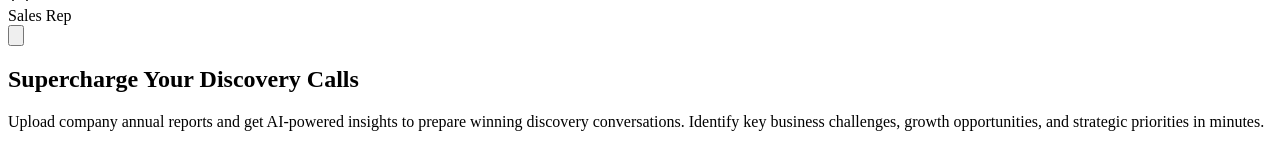
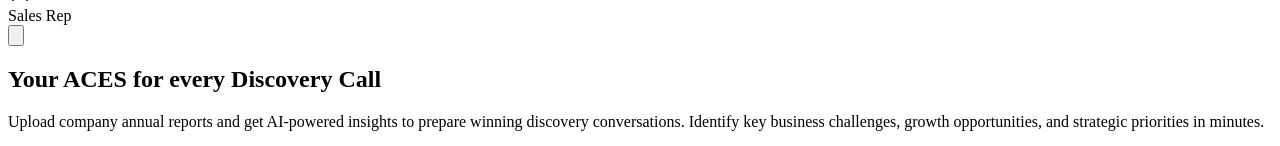
Before and after one commit to joshieisking/DiscoveryPrepTool, a React (Vite) app in the folder client/: page / in a window 1280 px wide. Shown: the part 197-343 px from the top of the page. Built offline with nearby package versions, Linux system fonts and the light colour scheme; no server answers.

Commit message:
Visual edit
Replit-Commit-Author: Agent
Replit-Commit-Session-Id: cffb65b1-fb14-4f44-b99c-5125dcf24779
Replit-Commit-Screenshot-Url: https://storage.googleapis.com/screenshot-production-us-central1/660161bd-c668-4d9d-b376-048fb7444278/62a95914-33e6-4c98-9f16-5181a4fa3454.jpg

```diff
--- a/client/src/pages/home.tsx
+++ b/client/src/pages/home.tsx
@@ -11,9 +11,7 @@ export default function Home() {
         {/* Hero Section */}
         <section className="text-center mb-12">
           <div className="max-w-3xl mx-auto">
-            <h2 className="text-4xl font-bold text-slate-800 mb-4">
-              Supercharge Your Discovery Calls
-            </h2>
+            <h2 className="text-4xl font-bold text-slate-800 mb-4">Your ACES for every Discovery Call</h2>
             <p className="text-xl text-slate-600 mb-6">
               Upload company annual reports and get AI-powered insights to prepare winning discovery conversations.
               Identify key business challenges, growth opportunities, and strategic priorities in minutes.
```
